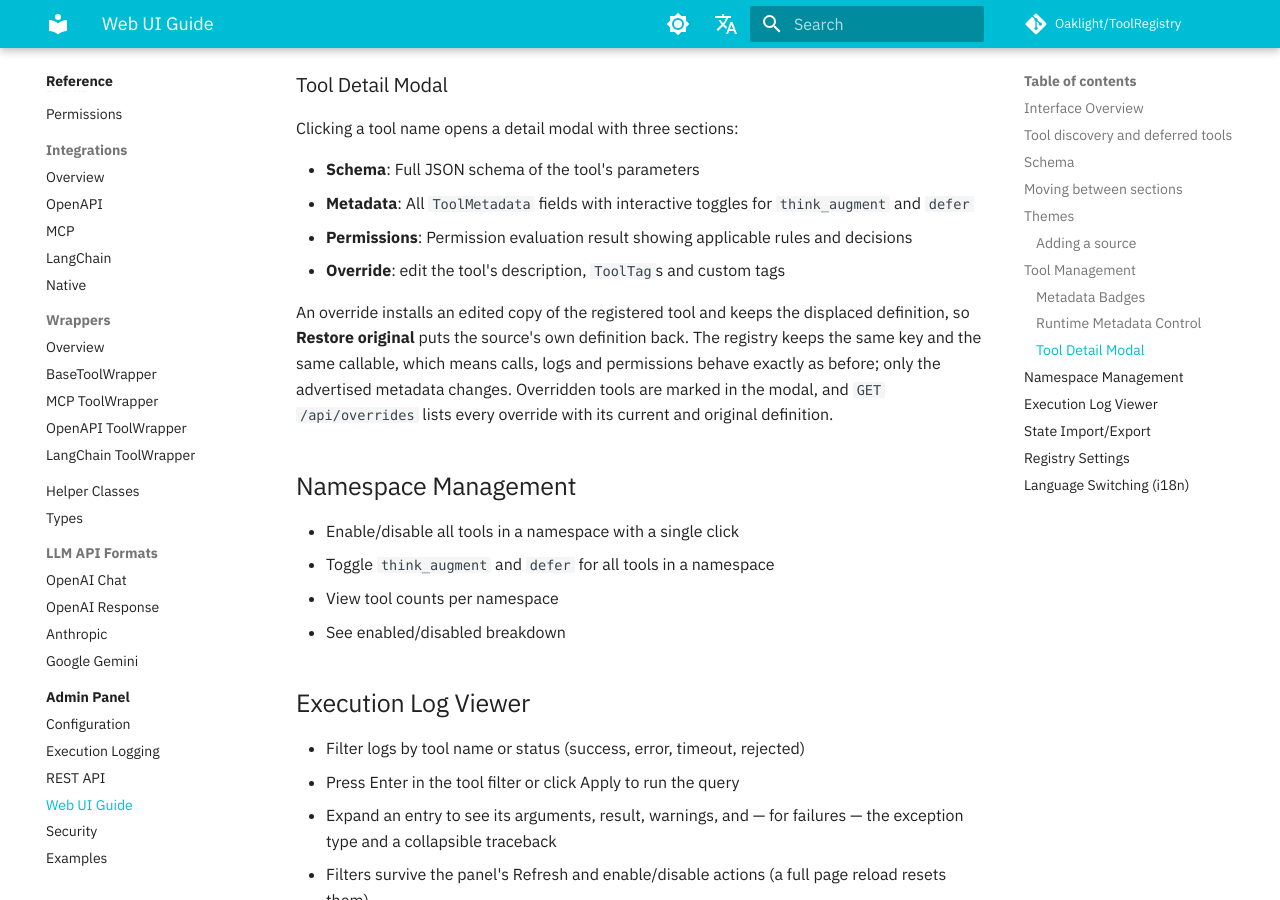
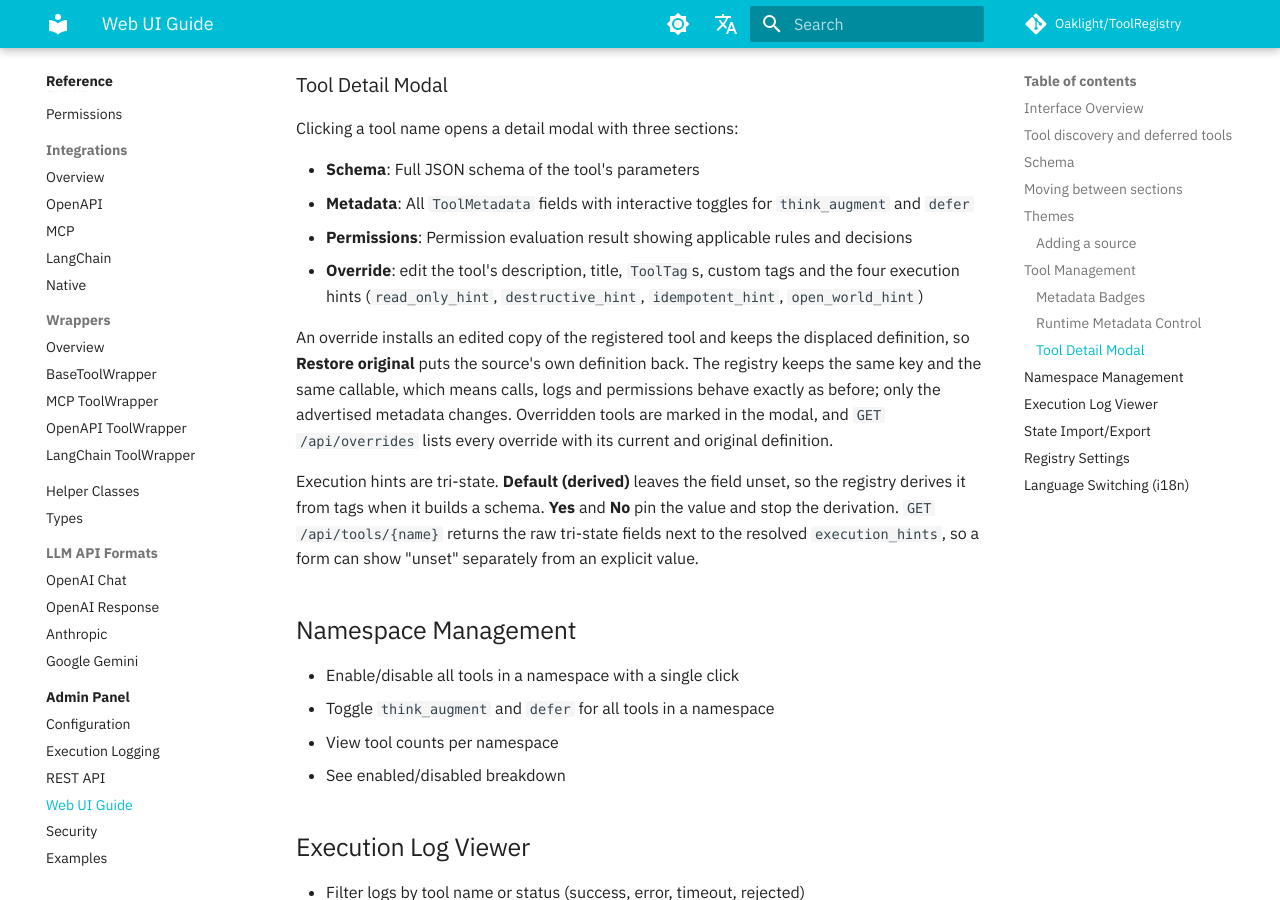
Before and after one commit to Oaklight/ToolRegistry, an MkDocs documentation site: the page built from docs/admin/web-ui.md, in a window 1280 px wide and 900 px high, scrolled down 4835 px. Built offline with MkDocs 1.6.1 and Material for MkDocs 9.7.7, drawn with Linux system fonts in a browser that asks for light colours; some web fonts are replaced; comment, search, counter and statistics services are not loaded.

Commit message:
docs(admin): document override hints and the namespace toggle

```diff
--- a/docs/admin/web-ui.md
+++ b/docs/admin/web-ui.md
@@ -181,7 +181,9 @@ Clicking a tool name opens a detail modal with three sections:
 - **Schema**: Full JSON schema of the tool's parameters
 - **Metadata**: All `ToolMetadata` fields with interactive toggles for `think_augment` and `defer`
 - **Permissions**: Permission evaluation result showing applicable rules and decisions
-- **Override**: edit the tool's description, `ToolTag`s and custom tags
+- **Override**: edit the tool's description, title, `ToolTag`s, custom tags
+  and the four execution hints (`read_only_hint`, `destructive_hint`,
+  `idempotent_hint`, `open_world_hint`)
 
 An override installs an edited copy of the registered tool and keeps the
 displaced definition, so **Restore original** puts the source's own definition
@@ -190,6 +192,12 @@ logs and permissions behave exactly as before; only the advertised metadata
 changes. Overridden tools are marked in the modal, and
 `GET /api/overrides` lists every override with its current and original
 definition.
+
+Execution hints are tri-state. **Default (derived)** leaves the field unset,
+so the registry derives it from tags when it builds a schema. **Yes** and
+**No** pin the value and stop the derivation. `GET /api/tools/{name}`
+returns the raw tri-state fields next to the resolved `execution_hints`,
+so a form can show "unset" separately from an explicit value.
 
 ## Namespace Management
 
```
Also changed, not shown: docs/admin/rest-api.md (+2 -0 lines), docs/changelog.md (+10 -0 lines).
